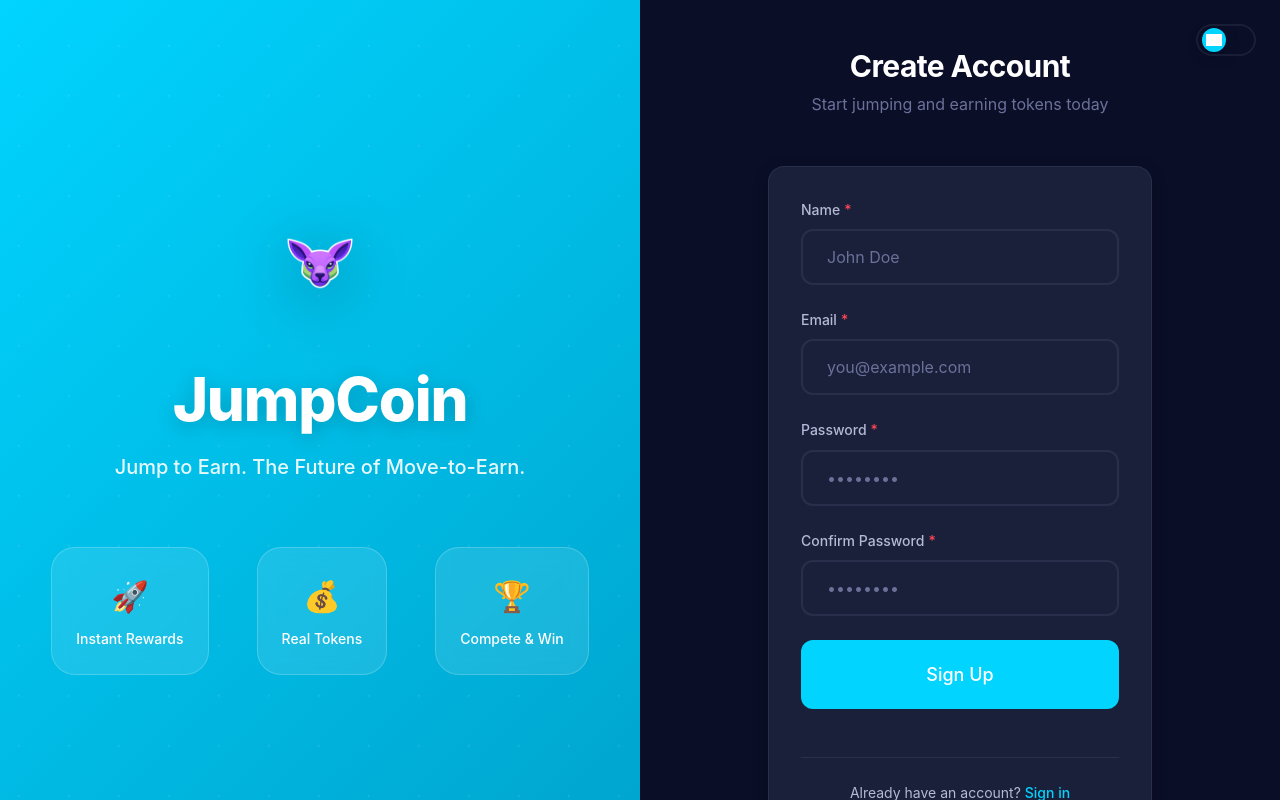
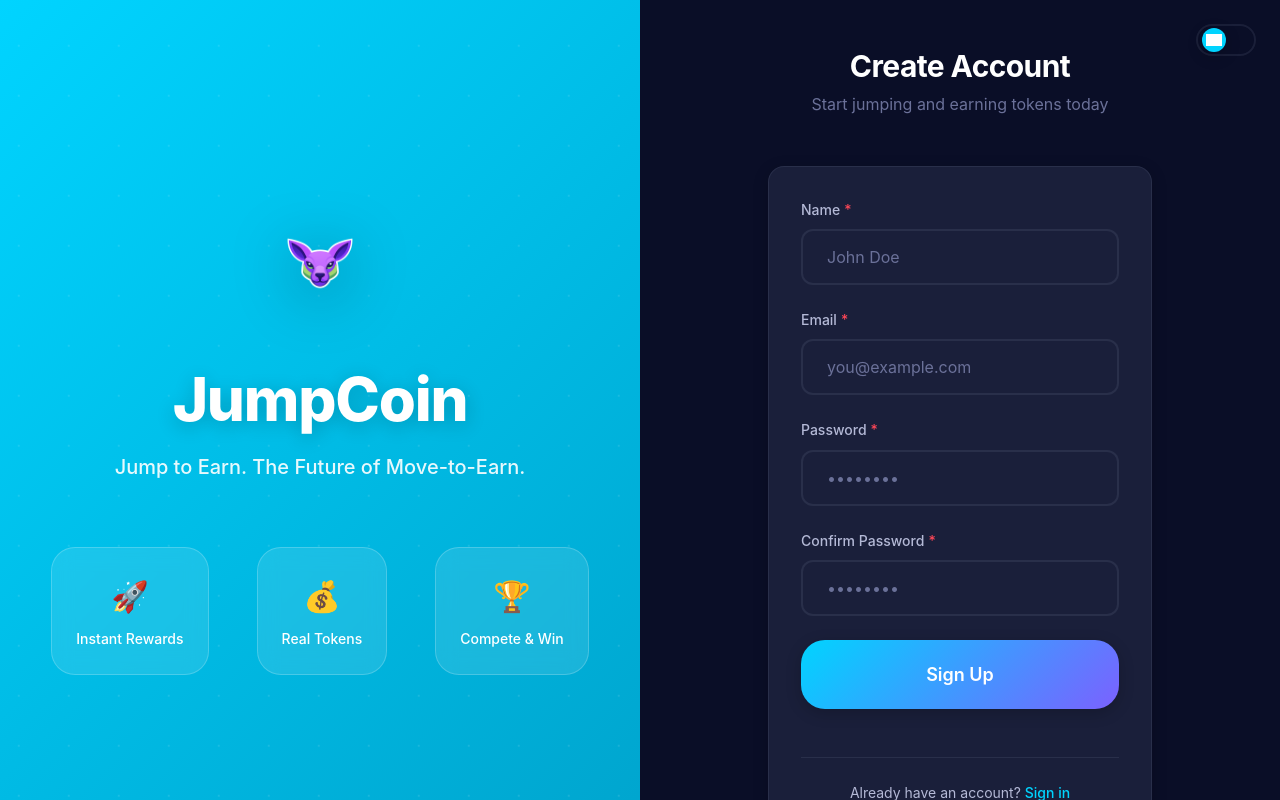
Before and after one commit to wsuits6/jumper, a React (Vite) app: page /register in a window 1280 px wide. Built offline with nearby package versions, Linux system fonts and the light colour scheme; grey boxes are pictures that could not be loaded.

Commit message:
updated Button Styles

```diff
--- a/src/components/ui/Button.css
+++ b/src/components/ui/Button.css
@@ -3,14 +3,35 @@
   align-items: center;
   justify-content: center;
   gap: var(--spacing-sm);
-  font-weight: var(--font-weight-medium);
+  font-weight: var(--font-weight-semibold);
   border: none;
-  border-radius: var(--radius-md);
+  border-radius: var(--radius-lg);
   cursor: pointer;
   transition: all var(--transition-base);
   white-space: nowrap;
   user-select: none;
   text-align: center;
+  position: relative;
+  overflow: hidden;
+  font-family: var(--font-family);
+}
+
+.btn::before {
+  content: '';
+  position: absolute;
+  top: 50%;
+  left: 50%;
+  width: 0;
+  height: 0;
+  border-radius: 50%;
+  background: rgba(255, 255, 255, 0.2);
+  transform: translate(-50%, -50%);
+  transition: width 0.6s, height 0.6s;
+}
+
+.btn:hover::before {
+  width: 300px;
+  height: 300px;
 }
 
 .btn:disabled {
@@ -18,81 +39,229 @@
   cursor: not-allowed;
 }
 
+.btn:disabled::before {
+  display: none;
+}
+
 /* Sizes */
 .btn-sm {
-  padding: var(--spacing-sm) var(--spacing-md);
+  padding: var(--spacing-sm) var(--spacing-lg);
   font-size: var(--font-size-sm);
+  border-radius: var(--radius-md);
 }
 
 .btn-md {
-  padding: var(--spacing-md) var(--spacing-lg);
+  padding: var(--spacing-md) var(--spacing-xl);
   font-size: var(--font-size-base);
 }
 
 .btn-lg {
-  padding: var(--spacing-lg) var(--spacing-xl);
+  padding: var(--spacing-lg) var(--spacing-2xl);
   font-size: var(--font-size-lg);
+  border-radius: var(--radius-xl);
 }
 
-/* Variants */
+/* Primary Variant */
 .btn-primary {
-  background-color: var(--color-primary);
+  background: var(--gradient-primary);
   color: white;
+  box-shadow: var(--shadow-md);
+  position: relative;
+  z-index: 1;
+}
+
+.btn-primary::after {
+  content: '';
+  position: absolute;
+  inset: 0;
+  background: var(--gradient-primary);
+  border-radius: inherit;
+  opacity: 0;
+  transition: opacity var(--transition-base);
+  z-index: -1;
+  filter: brightness(1.2);
 }
 
 .btn-primary:hover:not(:disabled) {
-  background-color: var(--color-primary-dark);
-  transform: translateY(-1px);
-  box-shadow: var(--shadow-lg);
+  transform: translateY(-3px);
+  box-shadow: var(--shadow-glow-primary), var(--shadow-xl);
+}
+
+.btn-primary:hover:not(:disabled)::after {
+  opacity: 1;
 }
 
 .btn-primary:active:not(:disabled) {
+  transform: translateY(-1px);
+}
+
+/* Secondary Variant */
+.btn-secondary {
+  background: var(--gradient-secondary);
+  color: white;
+  box-shadow: var(--shadow-md);
+}
+
+.btn-secondary:hover:not(:disabled) {
+  transform: translateY(-3px);
+  box-shadow: var(--shadow-glow-secondary), var(--shadow-xl);
+}
+
+.btn-secondary:active:not(:disabled) {
+  transform: translateY(-1px);
+}
+
+/* Outline Variant */
+.btn-outline {
+  background: transparent;
+  border: 2px solid var(--color-primary);
+  color: var(--color-primary);
+  backdrop-filter: blur(10px);
+}
+
+.btn-outline:hover:not(:disabled) {
+  background: var(--color-primary);
+  color: white;
+  transform: translateY(-3px);
+  box-shadow: var(--shadow-glow-primary);
+}
+
+.btn-outline:active:not(:disabled) {
+  transform: translateY(-1px);
+}
+
+/* Ghost Variant */
+.btn-ghost {
+  background: transparent;
+  color: var(--color-text-secondary);
+  transition: all var(--transition-fast);
+}
+
+.btn-ghost:hover:not(:disabled) {
+  background: var(--color-surface-elevated);
+  color: var(--color-text-primary);
+  transform: translateY(-2px);
+}
+
+.btn-ghost:active:not(:disabled) {
   transform: translateY(0);
 }
 
-.btn-secondary {
-  background-color: var(--color-secondary);
-  color: white;
-}
-
-.btn-secondary:hover:not(:disabled) {
-  background-color: var(--color-secondary-dark);
-  transform: translateY(-1px);
-  box-shadow: var(--shadow-lg);
-}
-
-.btn-outline {
-  background-color: transparent;
-  border: 2px solid var(--color-primary);
-  color: var(--color-primary);
-}
-
-.btn-outline:hover:not(:disabled) {
-  background-color: var(--color-primary);
-  color: white;
-}
-
-.btn-ghost {
-  background-color: transparent;
+/* Glass Variant */
+.btn-glass {
+  background: var(--color-surface-glass);
+  backdrop-filter: blur(20px);
+  border: 1px solid var(--color-border);
   color: var(--color-text-primary);
 }
 
-.btn-ghost:hover:not(:disabled) {
-  background-color: var(--color-surface);
+.btn-glass:hover:not(:disabled) {
+  border-color: var(--color-primary);
+  box-shadow: var(--shadow-lg);
+  transform: translateY(-3px);
 }
 
+.btn-glass:active:not(:disabled) {
+  transform: translateY(-1px);
+}
+
+/* Success Variant */
+.btn-success {
+  background: var(--gradient-success);
+  color: white;
+  box-shadow: var(--shadow-md);
+}
+
+.btn-success:hover:not(:disabled) {
+  transform: translateY(-3px);
+  box-shadow: 0 0 40px rgba(0, 245, 160, 0.5), var(--shadow-xl);
+}
+
+.btn-success:active:not(:disabled) {
+  transform: translateY(-1px);
+}
+
+/* Danger Variant */
 .btn-danger {
-  background-color: var(--color-error);
+  background: linear-gradient(135deg, var(--color-error) 0%, #ff6b6b 100%);
   color: white;
+  box-shadow: var(--shadow-md);
 }
 
 .btn-danger:hover:not(:disabled) {
-  background-color: #dc2626;
+  transform: translateY(-3px);
+  box-shadow: 0 0 40px rgba(255, 71, 87, 0.5), var(--shadow-xl);
+}
+
+.btn-danger:active:not(:disabled) {
   transform: translateY(-1px);
-  box-shadow: var(--shadow-lg);
 }
 
 /* Full width */
 .btn-full {
   width: 100%;
 }
+
+/* Icon-only buttons */
+.btn-icon {
+  padding: var(--spacing-md);
+  aspect-ratio: 1;
+}
+
+.btn-icon.btn-sm {
+  padding: var(--spacing-sm);
+}
+
+.btn-icon.btn-lg {
+  padding: var(--spacing-lg);
+}
+
+/* Loading state */
+.btn-loading {
+  position: relative;
+  color: transparent;
+}
+
+.btn-loading::after {
+  content: '';
+  position: absolute;
+  width: 16px;
+  height: 16px;
+  top: 50%;
+  left: 50%;
+  margin-left: -8px;
+  margin-top: -8px;
+  border: 2px solid transparent;
+  border-top-color: currentColor;
+  border-radius: 50%;
+  animation: buttonSpin 0.6s linear infinite;
+}
+
+@keyframes buttonSpin {
+  to {
+    transform: rotate(360deg);
+  }
+}
+
+/* Jump effect on click */
+.btn-jump:active:not(:disabled) {
+  animation: buttonJump 0.4s var(--transition-bounce);
+}
+
+@keyframes buttonJump {
+  0% {
+    transform: translateY(0);
+  }
+  40% {
+    transform: translateY(-12px);
+  }
+  60% {
+    transform: translateY(-8px);
+  }
+  80% {
+    transform: translateY(-4px);
+  }
+  100% {
+    transform: translateY(0);
+  }
+}
```
